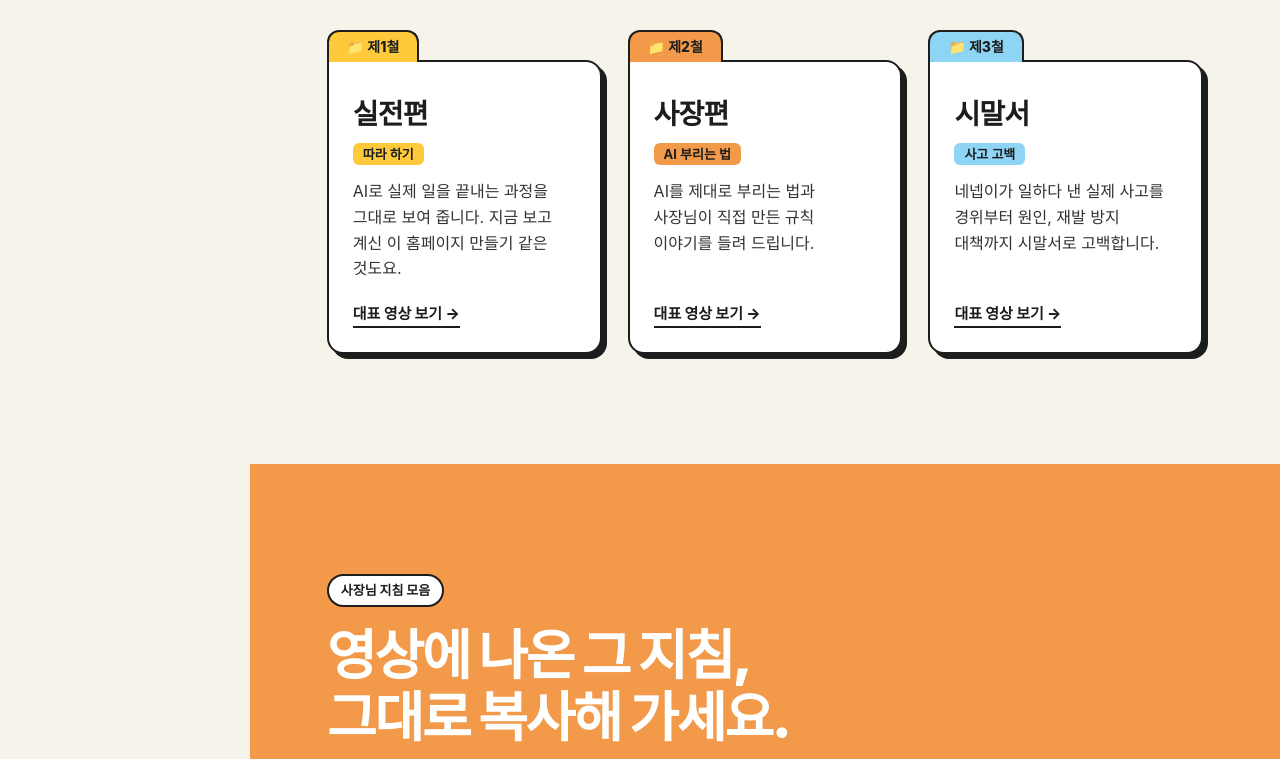
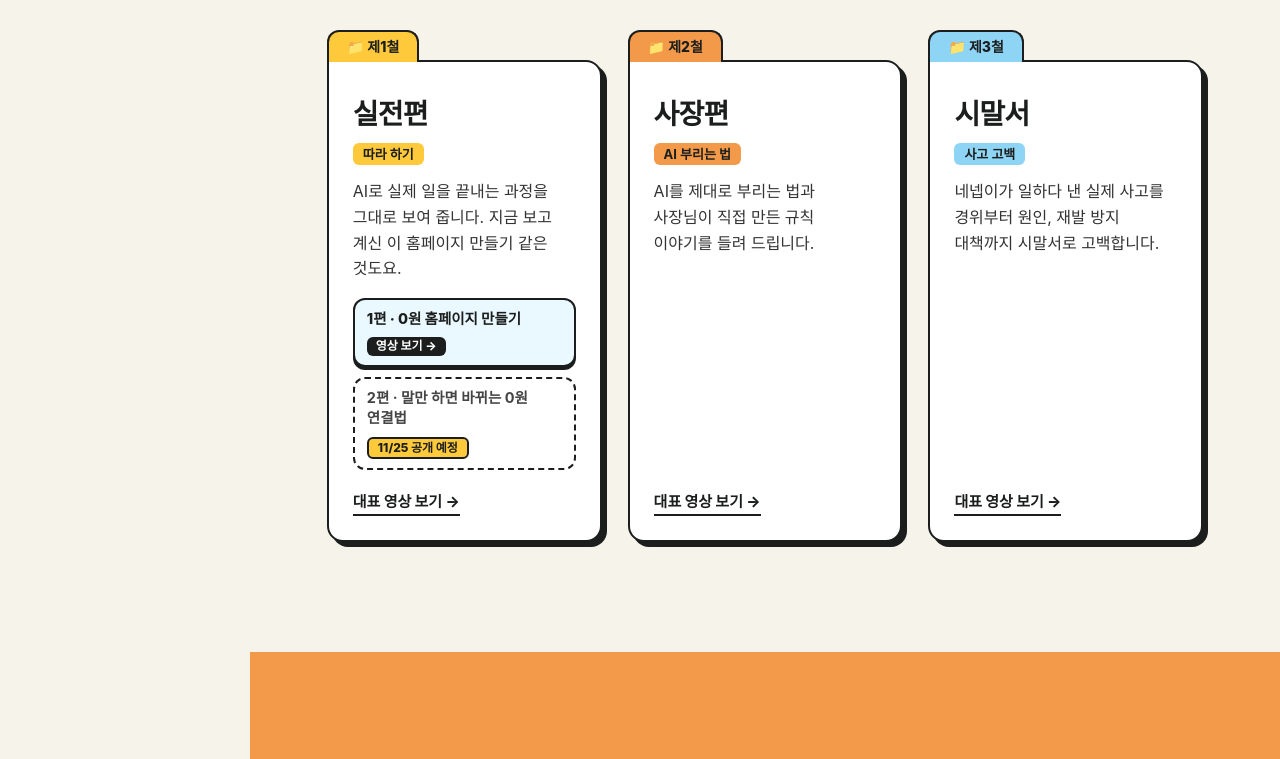
Before and after one commit to aisimalseo/aisimalseo-site, a plain HTML site: page index.html in a window 1280 px wide. Shown: the part 1132-1891 px from the top of the page. Drawn offline with Linux system fonts and the light colour scheme; a web font is replaced by a local one.

Commit message:
시리즈 카드 안에 편 목록(episodes) 표시 추가

```diff
--- a/index.html
+++ b/index.html
@@ -127,6 +127,15 @@ mark{background:var(--lime);color:inherit;padding:0 .14em;border-radius:12px}
 .folder p{color:#333;flex:1}
 .folder .go{margin-top:20px;font-weight:800;font-size:15px;text-decoration:none;align-self:flex-start;border-bottom:2px solid var(--ink)}
 .load-fail{grid-column:1/-1;background:#fff;border:2px dashed var(--ink);border-radius:14px;padding:22px;font-weight:700;color:#555}
+
+/* 시리즈 카드 안 편 목록 */
+.eps{list-style:none;margin-top:16px;display:flex;flex-direction:column;gap:10px}
+.ep{display:flex;align-items:center;justify-content:space-between;gap:8px 10px;flex-wrap:wrap;border:2px solid var(--ink);border-radius:12px;padding:9px 12px;font-weight:800;font-size:14.5px;line-height:1.4;background:var(--sky-l);color:var(--ink);text-decoration:none}
+a.ep{box-shadow:0 3px 0 var(--ink);transition:transform .1s,box-shadow .1s}
+a.ep:active{transform:translateY(2px);box-shadow:0 1px 0 var(--ink)}
+.ep .ep-state{flex:none;font-size:12px;font-weight:800;background:var(--ink);color:#fff;padding:1px 9px;border-radius:6px}
+.ep.soon{border-style:dashed;background:#fff;color:#444;font-weight:700}
+.ep.soon .ep-state{background:var(--c);color:var(--ink);border:2px solid var(--ink)}
 
 /* ---------- 사장님 지침 ---------- */
 .rules{background:var(--orange);color:#fff}
@@ -622,6 +631,32 @@ function renderNotice(n){
   document.getElementById('noticeClose').addEventListener('click', () => { document.getElementById('notice').hidden = true; });
 }
 
+// 시리즈 카드 안 편 목록 (episodes가 있는 카드에만 그림)
+// 영상 주소가 있으면 누르는 링크, 없으면 점선 칸에 status(예: 11/25 공개 예정)만 보여 줌
+function renderEpisodes(art, episodes){
+  const list = Array.isArray(episodes) ? episodes : [];
+  if (!list.length) return;
+  const ul = document.createElement('ul');
+  ul.className = 'eps';
+  list.forEach(ep => {
+    ep = ep || {};
+    const url = /^https?:\/\//.test((ep.video || '').trim()) ? ep.video.trim() : '';
+    const li = document.createElement('li');
+    const el = document.createElement(url ? 'a' : 'div');
+    el.className = url ? 'ep' : 'ep soon';
+    const title = document.createElement('span');
+    title.textContent = ep.title || '';
+    const state = document.createElement('span');
+    state.className = 'ep-state';
+    state.textContent = url ? '영상 보기 →' : ((ep.status || '').trim() || '공개 예정');
+    el.append(title, state);
+    if (url) linkTo(el, url);
+    li.appendChild(el);
+    ul.appendChild(li);
+  });
+  art.insertBefore(ul, art.querySelector('.go'));
+}
+
 function renderSeries(list, failed, channel){
   const grid = document.getElementById('seriesGrid');
   if (failed) {
@@ -638,6 +673,7 @@ function renderSeries(list, failed, channel){
     art.querySelector('.sub').textContent = s.sub || '';
     art.querySelector('p').textContent = s.desc || '';
     if (!s.sub) art.querySelector('.sub').hidden = true;
+    renderEpisodes(art, s.episodes);
     linkTo(art.querySelector('.go'), s.video || channel);
     grid.appendChild(art);
   });
```
